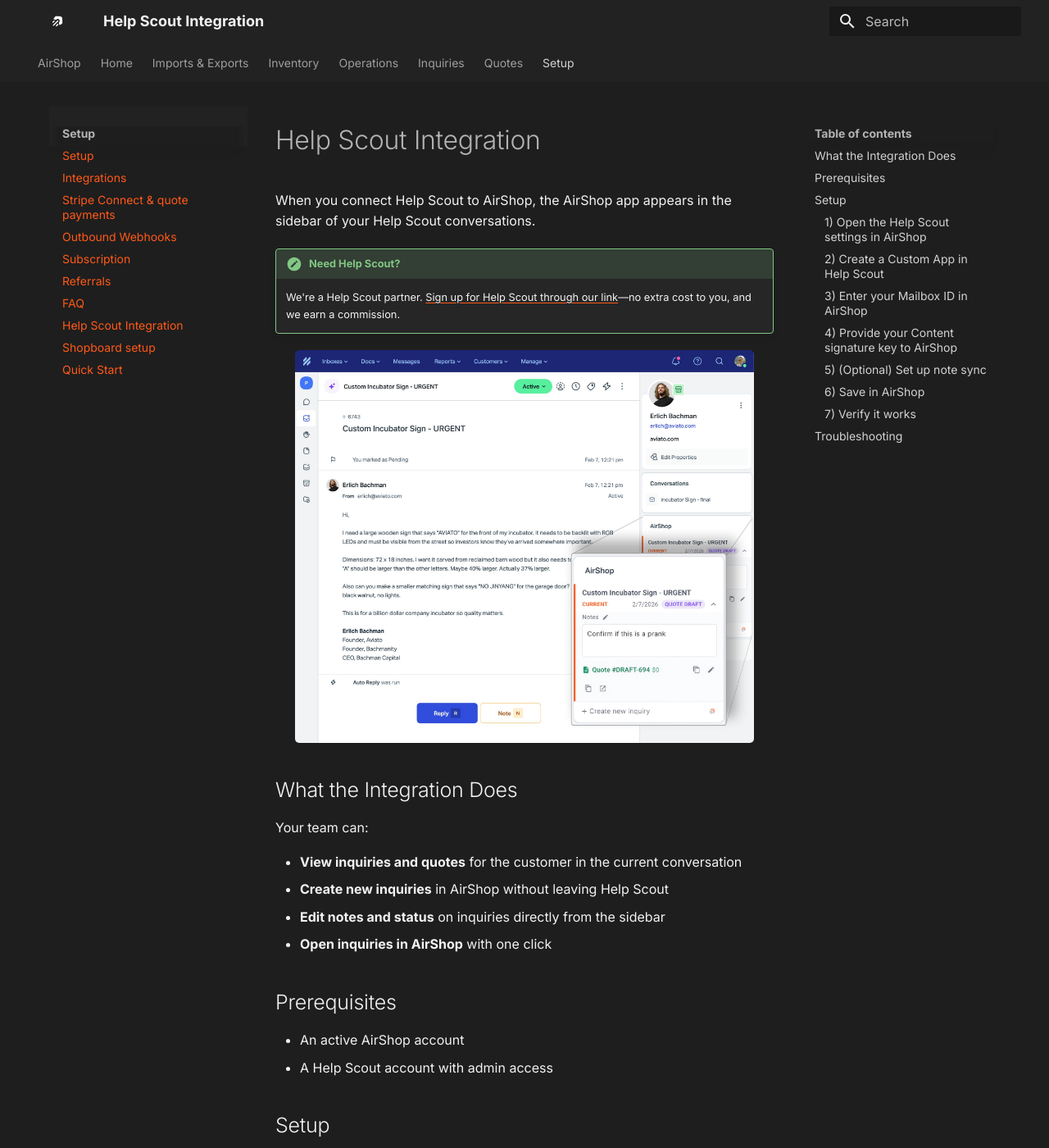
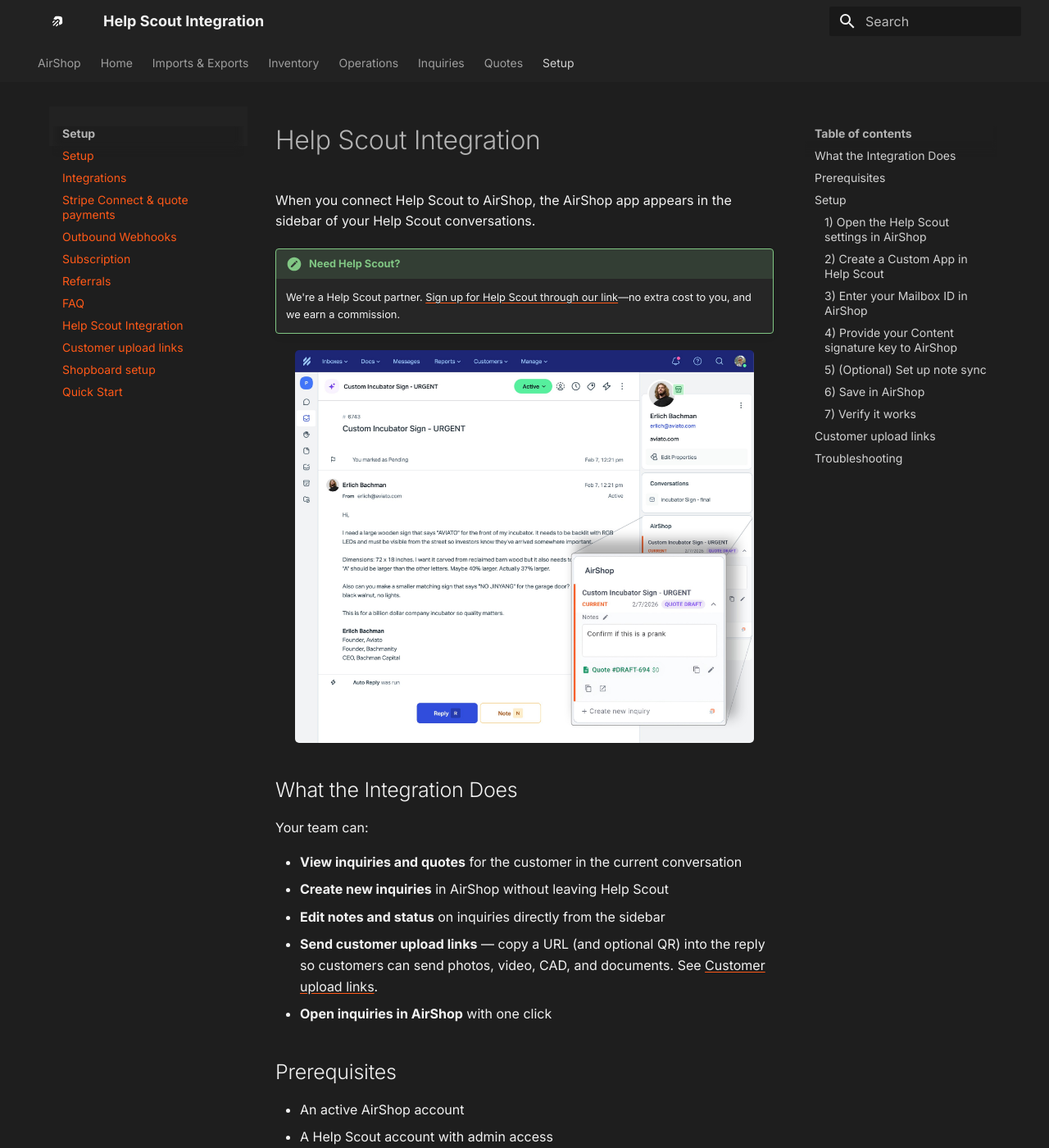
Before and after one commit to jbrewlet/airshop-docs, an MkDocs documentation site: the page built from docs/setup/helpscout.md, in a window 1280 px wide and 1400 px high. Shown: the whole window at 82% size. Built offline with MkDocs 1.6.1 and Material for MkDocs 9.7.7, drawn with Linux system fonts in a browser that asks for light colours; plug-ins that fetch from the network failed and are left out; some of the changed text lies outside the part shown.

Commit message:
Add customer upload links docs and Help Scout coverage.
Staff copy Link / Link & QR into a reply. Public page clip loops
like a GIF under What customers see.

```diff
--- a/docs/setup/helpscout.md
+++ b/docs/setup/helpscout.md
@@ -23,12 +23,14 @@
 - **View inquiries and quotes** for the customer in the current conversation
 - **Create new inquiries** in AirShop without leaving Help Scout
 - **Edit notes and status** on inquiries directly from the sidebar
+- **Send customer upload links** — copy a URL (and optional QR) into the reply so customers can send photos, video, CAD, and documents. See [Customer upload links](customer-uploads.md).
 - **Open inquiries in AirShop** with one click
 
 ## Prerequisites
 
 - An active AirShop account
 - A Help Scout account with admin access
+- A Help Scout **Mailbox API key** (Profile → Authentication → API Keys) if you want upload notes posted in the conversation thread
 
 ## Setup
 
@@ -86,6 +88,20 @@
 2. The AirShop app should appear in the right sidebar
 3. If you see customer inquiries or quotes, the integration is working
 4. Try creating a new inquiry from the sidebar
+5. Optional: generate a customer upload link, click **Link** or **Link & QR**, paste into the reply
+
+## Customer upload links
+
+From the AirShop sidebar on a conversation:
+
+1. Associate with **Ticket (this one)**, a quote, or an inventory item.
+2. Click **Generate link**.
+3. Click **Link** (message + URL) or **Link & QR** (adds a scannable QR).
+4. Paste into the Help Scout reply and send.
+
+The conversation reuses that URL until it expires or you reset it. Uploads appear as thumbs in the sidebar (photos preview; other files show the extension, e.g. PDF). Click a thumb to open it in AirShop. AirShop can also post an internal thread note when a file arrives — that needs your Help Scout API key saved in AirShop.
+
+Full walkthrough: [Customer upload links](customer-uploads.md).
 
 ## Troubleshooting
 
@@ -113,3 +129,9 @@
 
 - Ensure your Custom App's Content URL is exactly `https://www.airshop.work/helpscout` (with `www`, no trailing slash).
 - Contact AirShop support if it still fails.
+
+**Upload thumbs show, but no note appears in the conversation**
+
+- Save a Help Scout Mailbox API key in AirShop (Help Scout → Profile → Authentication → API Keys).
+- “Enable note sync” copies Help Scout notes *into* AirShop. It does not create upload notes in the thread.
+- See [Customer upload links](customer-uploads.md).
--- a/docs/stylesheets/extra.css
+++ b/docs/stylesheets/extra.css
@@ -483,7 +483,8 @@
 }
 
 /* Screenshots - constrained width, centered, preserves flow */
-.md-typeset img.screenshot {
+.md-typeset img.screenshot,
+.md-typeset video.screenshot {
   display: block;
   max-width: min(560px, 100%);
   width: auto;
@@ -491,3 +492,11 @@
   margin: 1rem auto 1.5rem;
   border-radius: 0.25rem;
 }
+
+.md-typeset video.screenshot {
+  pointer-events: none;
+}
+
+.md-typeset video.screenshot::-webkit-media-controls {
+  display: none;
+}
--- a/mkdocs.yml
+++ b/mkdocs.yml
@@ -135,5 +135,6 @@
     - Referrals: setup/referrals.md
     - FAQ: setup/faq.md
     - Help Scout Integration: setup/helpscout.md
+    - Customer upload links: setup/customer-uploads.md
     - Shopboard setup: setup/shopboard.md
     - Quick Start: setup/quick-start.md
```
Also changed, not shown: docs/integrations/index.md (+1 -1 lines), docs/setup/customer-uploads.md (added, +101 -0 lines), docs/setup/index.md (+1 -0 lines), docs/assets/customer-upload-page-poster.jpg (added), 1 other file.
